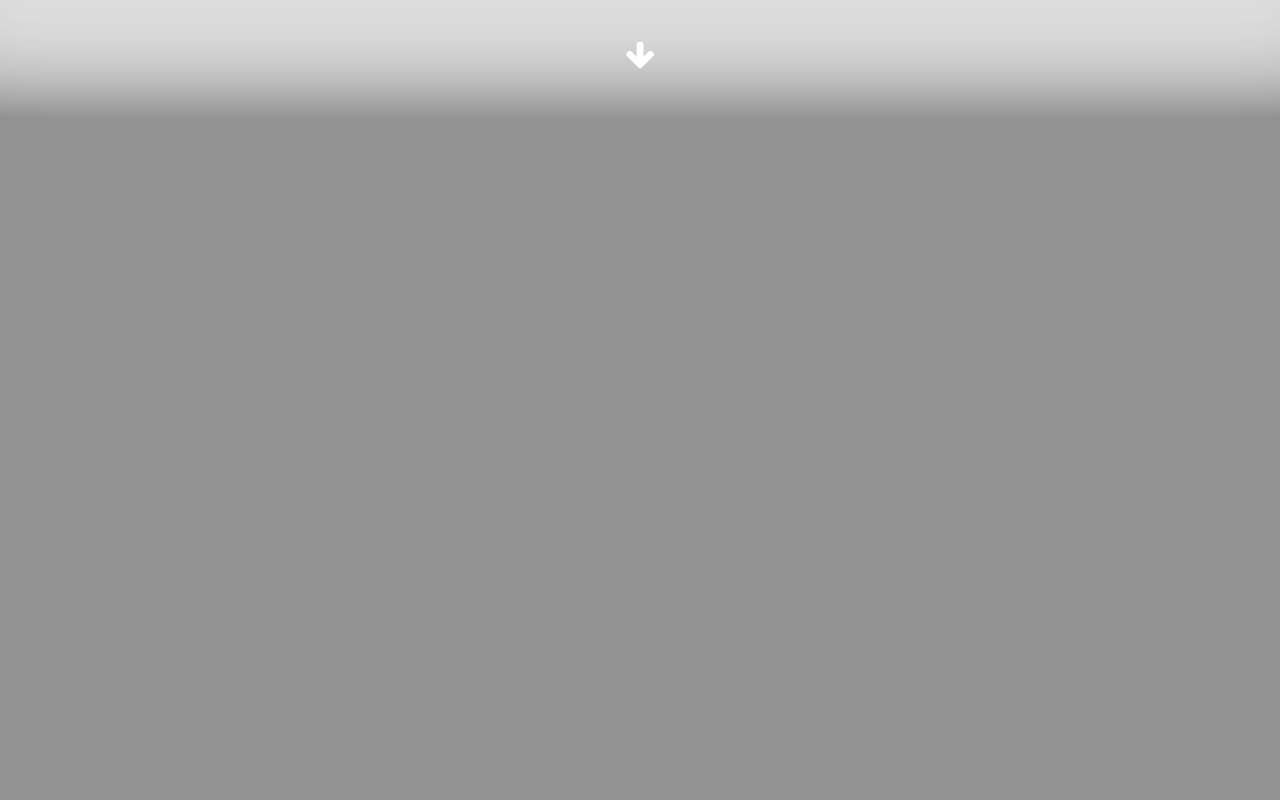
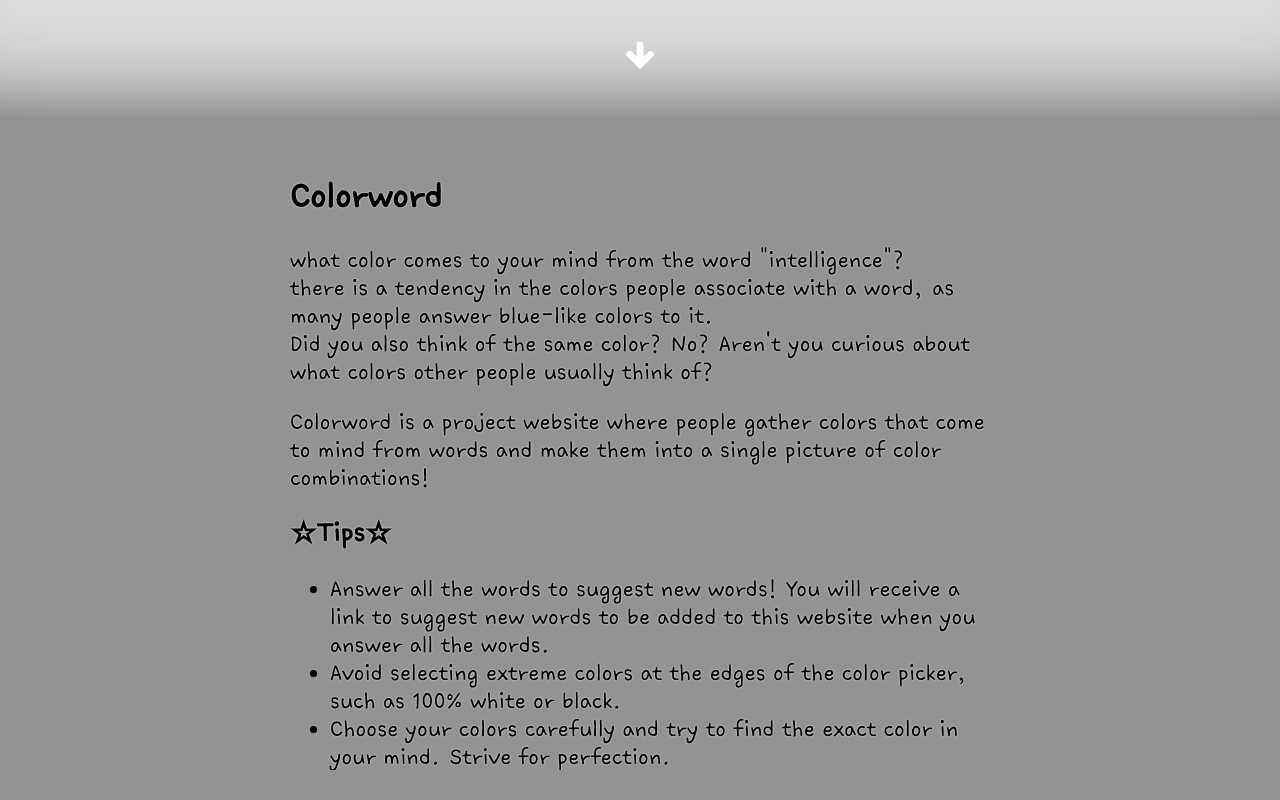
Before and after one commit to recu3125/Colorword, a website: page public/home.html in a window 1280 px wide. Shown: the part 680-1480 px from the top of the page. Drawn offline with Linux system fonts and the light colour scheme; files whose address does not match are found by name; a web font is replaced by a local one.

Commit message:
feat write info text

```diff
--- a/public/home.html
+++ b/public/home.html
@@ -57,6 +57,22 @@
       max-width: 100%;
       width: 100vw;
       height: 85vh;
+    }
+
+    .info-container {
+      font-family: KCCChassam;
+      font-size: 22px;
+      color: #000;
+      text-shadow: 0px 0px 2px #fff;
+      max-width: 700px;
+      margin: 30px;
+      overflow: scroll;
+      -ms-overflow-style: none;
+      scrollbar-width: none;
+    }
+
+    .info-container::-webkit-scrollbar {
+      display: none;
     }
 
     .container {
@@ -230,7 +246,7 @@
       transition: 0.3s;
     }
 
-    .arrow a:hover{
+    .arrow a:hover {
       color: #777;
     }
 
@@ -301,6 +317,19 @@
     </div>
   </div>
   <div class="info-section" id="info-section">
+    <div class="info-container">
+      <h2>Colorword</h2>
+      <p>what color comes to your mind from the word &quot;intelligence&quot;?<br>
+        there is a tendency in the colors people associate with a word, as many people answer blue-like colors to it.<br>
+        Did you also think of the same color? No? Aren&#39;t you curious about what colors other people usually think of? </p>
+      <p>Colorword is a project website where people gather colors that come to mind from words and make them into a single picture of color combinations!</p>
+      <h3>☆Tips☆</h3>
+      <ul>
+        <li>Answer all the words to suggest new words! You will receive a link to suggest new words to be added to this website when you answer all the words.</li>
+        <li>Avoid selecting extreme colors at the edges of the color picker, such as 100% white or black.</li>
+        <li>Choose your colors carefully and try to find the exact color in your mind. Strive for perfection.</li>
+      </ul>
+    </div>
   </div>
 </body>
 <script src="home.js"></script>
```
